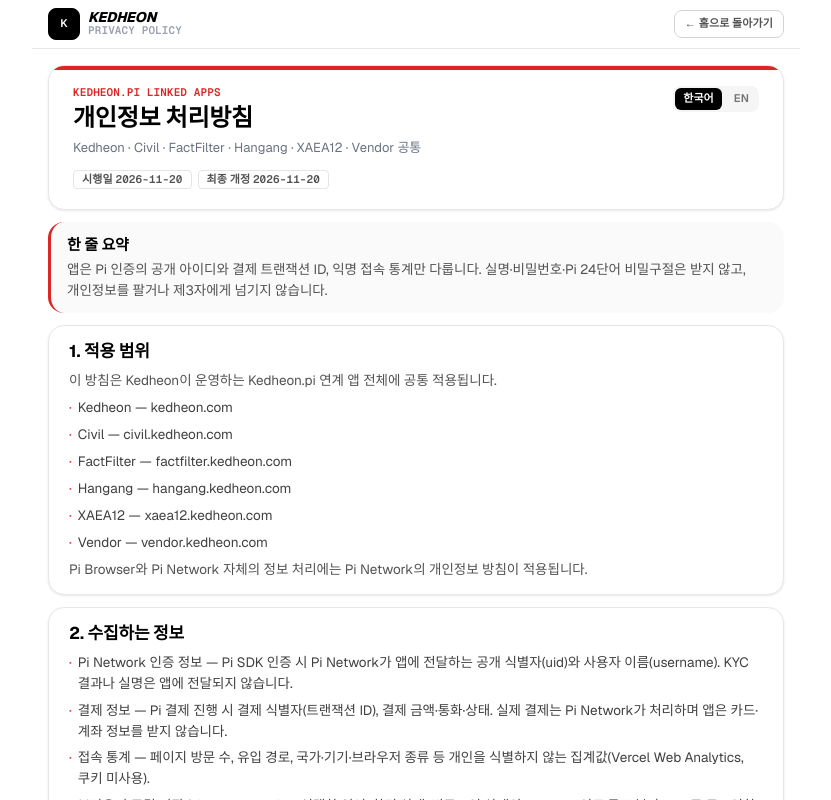
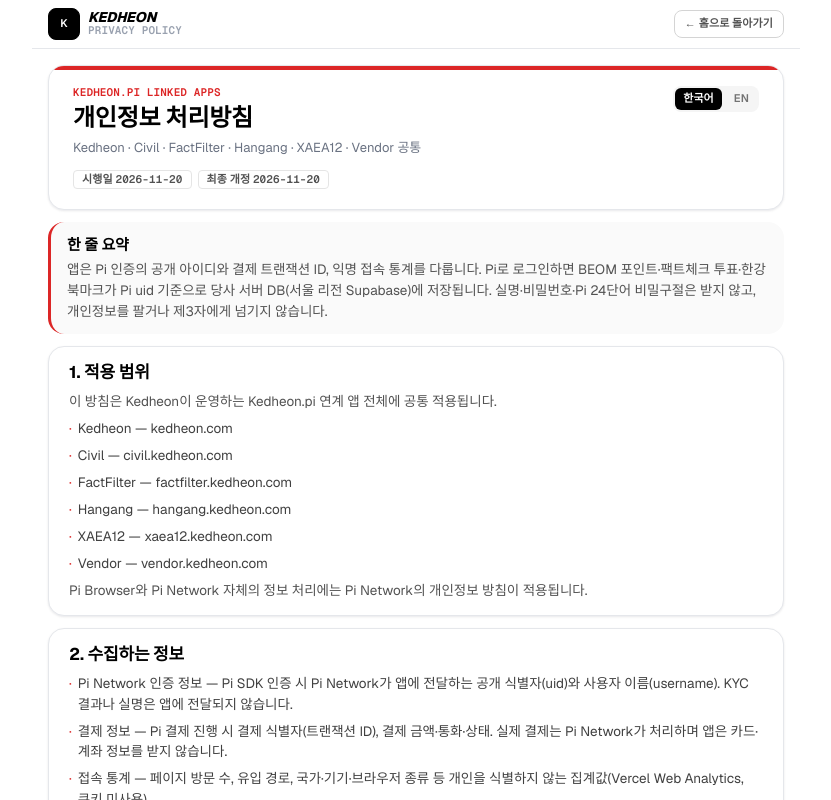
Before and after one commit to osung02012-ai/kedheon-final, a Next.js app: page /privacy in a window 1280 px wide. Shown: the top 800 px of the page, without its empty margins (224-1055 px from the left). Built offline with nearby package versions, Linux system fonts and the light colour scheme.

Commit message:
docs(privacy): 한 줄 요약에 서버 DB 저장 사실 보강 (한·영)

```diff
--- a/app/privacy/PrivacyDoc.tsx
+++ b/app/privacy/PrivacyDoc.tsx
@@ -440,8 +440,8 @@ export default function PrivacyDoc() {
           </p>
           <p className="text-neutral-600 t-body mt-1">
             {ko
-              ? '앱은 Pi 인증의 공개 아이디와 결제 트랜잭션 ID, 익명 접속 통계만 다룹니다. 실명·비밀번호·Pi 24단어 비밀구절은 받지 않고, 개인정보를 팔거나 제3자에게 넘기지 않습니다.'
-              : 'The apps handle only your public Pi ID, payment transaction IDs and anonymous usage statistics. We never receive your legal name, password or 24-word Pi passphrase, and we do not sell or share your data.'}
+              ? '앱은 Pi 인증의 공개 아이디와 결제 트랜잭션 ID, 익명 접속 통계를 다룹니다. Pi로 로그인하면 BEOM 포인트·팩트체크 투표·한강 북마크가 Pi uid 기준으로 당사 서버 DB(서울 리전 Supabase)에 저장됩니다. 실명·비밀번호·Pi 24단어 비밀구절은 받지 않고, 개인정보를 팔거나 제3자에게 넘기지 않습니다.'
+              : 'The apps handle your public Pi ID, payment transaction IDs and anonymous usage statistics. When you sign in with Pi, your BEOM points, FactFilter votes and Hangang bookmarks are stored in our server database (Supabase, Seoul region) keyed by your Pi uid. We never receive your legal name, password or 24-word Pi passphrase, and we do not sell or share your data.'}
           </p>
         </section>
 
```
